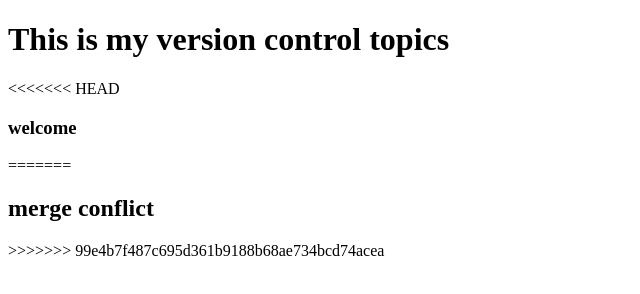
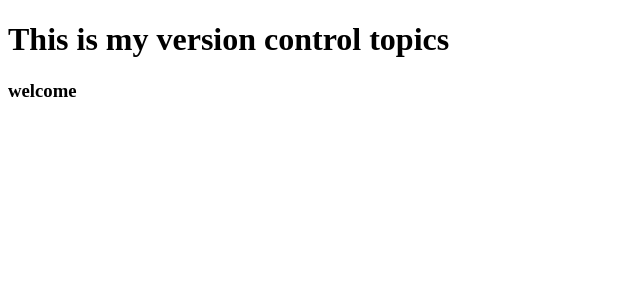
Before and after one commit to Vanithasen/testing, a plain HTML site: page index.html in a window 1280 px wide. Shown: the whole page, without its empty margins (0-640 px from the left). Drawn offline with Linux system fonts and the light colour scheme.

```diff
--- a/index.html
+++ b/index.html
@@ -7,10 +7,6 @@
 </head>
 <body>
     <h1>This is my version control topics</h1>
-<<<<<<< HEAD
     <h3>welcome</h3>
-=======
-    <h2>merge conflict</h2>
->>>>>>> 99e4b7f487c695d361b9188b68ae734bcd74acea
 </body>
 </html>
```
Also changed, not shown: user.html (+0 -3 lines), .github/workflows/deploy.yml.txt (added).
